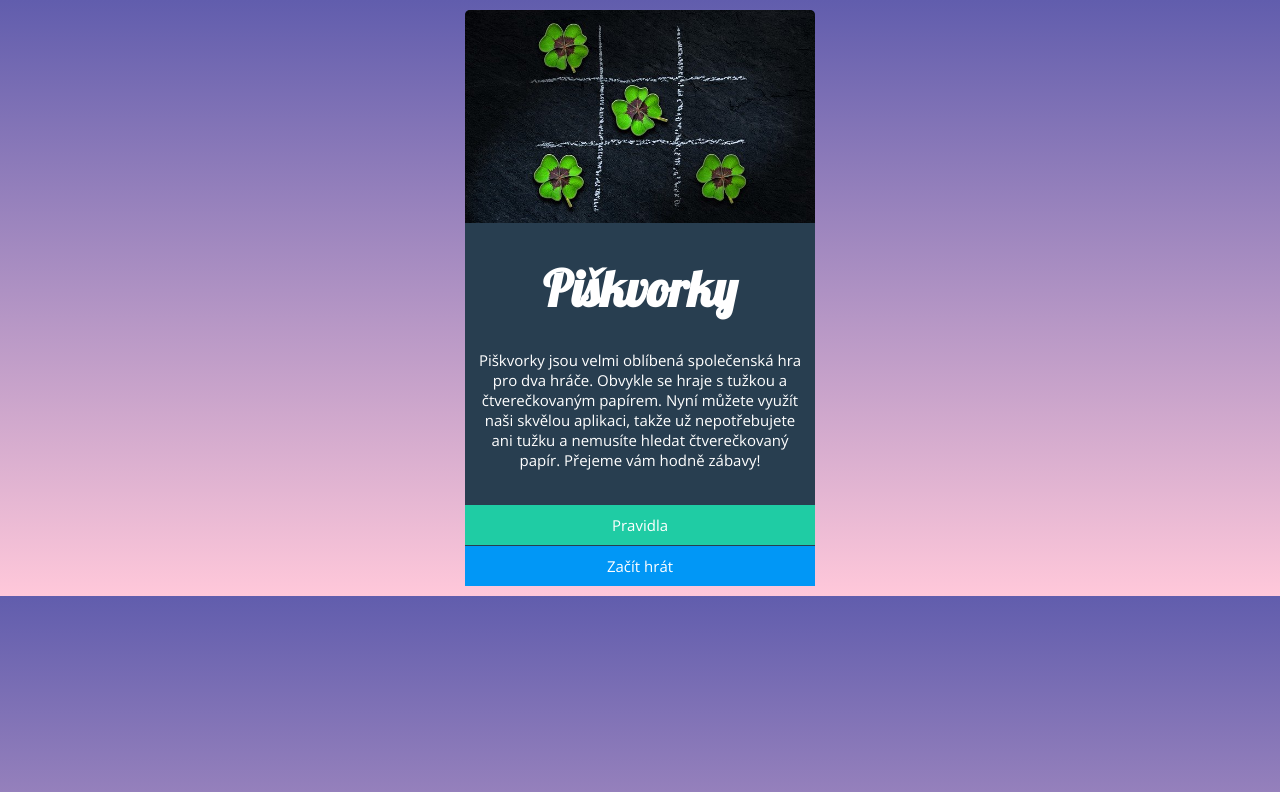
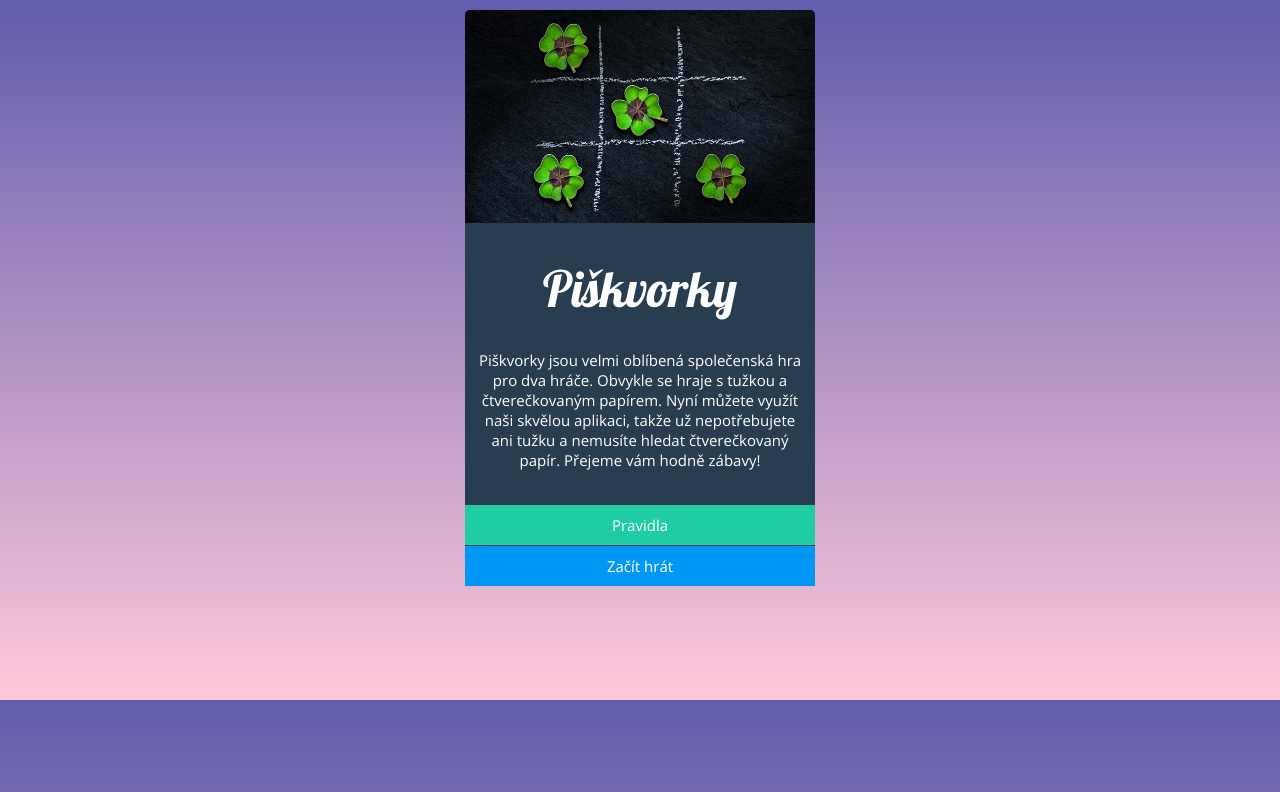
Before and after one commit to WhiteLady1/piskvorky, a plain HTML site: page index.html in a window 1280 px wide. Drawn offline with nearby package versions, Linux system fonts and the light colour scheme.

Commit message:
Připraveno k odevzdání

```diff
--- a/styles.css
+++ b/styles.css
@@ -4,6 +4,7 @@ body{
   align-items: center;
   color: #ffffff;
   background-image: linear-gradient(#615dad, #ffc8da);
+  height: 700px;
   text-align: center;
   font-family: 'Open Sans', sans-serif;
   font-size: 15px;
@@ -12,7 +13,7 @@ body{
 
 .celek{
   width: 350px;
-  height: 576px;
+  height: 575px;
   background-color: #283e50;
   margin: 10px;
   border-top-left-radius: 5px;
@@ -28,6 +29,7 @@ img{
 
 h1{
   font-family: 'Lobster', cursive;
+  font-weight: 100;
   font-size: 50px;
   padding-top: 30px;
   padding-bottom: 20px;
```
